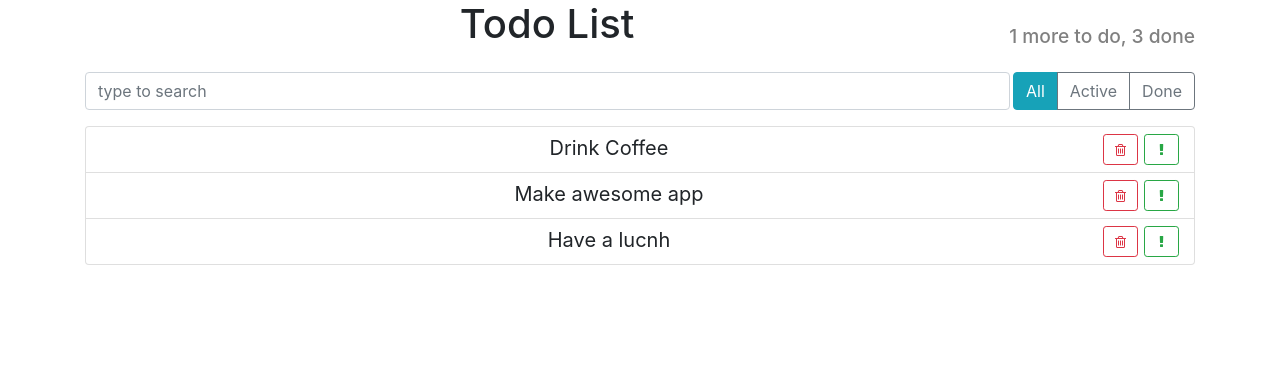
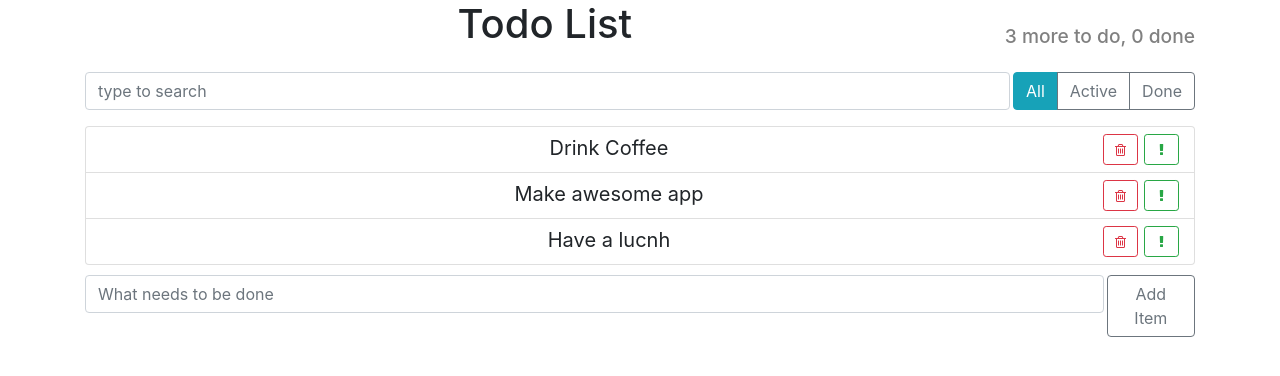
Before and after one commit to Skyfloow/react-todo, a React (Create React App) app in the folder react_v2/: page / in a window 1280 px wide. Shown: the top 376 px of the page. Built offline with nearby package versions, Linux system fonts and the light colour scheme.

Commit message:
Added a form for adding todo, reafctoring code

```diff
--- a/react_v2/src/App/App.js
+++ b/react_v2/src/App/App.js
@@ -4,43 +4,106 @@
 import SearchPanel from'../components/search-panel';
 import TodoList from '../components/todo-list';
 import ItemStatusFilter from '../components/item-status-filter';
+import ItemAddForm from '../components/item-add-form';
 
 export default class App extends Component {
 
+  maxId = 100;
+
   state = {
     todoData: [
-      {label: 'Drink Coffee', important: false, id: 'dc'},
-      {label: 'Make awesome app', important: true, id: 'map'},
-      {label: 'Have a lucnh', important: false, id: 'hal'}
+      this.createTodoItem('Drink Coffee'),
+      this.createTodoItem('Make awesome app'),
+      this.createTodoItem('Have a lucnh'),
     ]
+  };
+
+  createTodoItem(label) {
+    return {
+      label,
+      important: false,
+      done: false,
+      id: this.maxId++
+    };
   };
 
   deletItem = (id) => {
     this.setState(({todoData}) => {
-      const idx = todoData.findIndex((el) => el.id === id);
-      const newArray = [
-        ...todoData.slice(0, idx),
-        ...todoData.slice(idx + 1)
+      const idx = todoData.findIndex((el) => el.id === id),
+            newArr = [
+              ...todoData.slice(0, idx),
+              ...todoData.slice(idx + 1)
+            ];
+
+      return {
+        todoData: newArr
+      };
+    });
+  };
+
+  addItem = (text) => {
+    const newItem = this.createTodoItem(text);
+
+    this.setState(({ todoData }) => {
+      const newArr = [
+        ...todoData,
+        newItem
       ];
 
       return {
-        todoData: newArray
+        todoData: newArr
       };
+    });
+  };
+
+  toggleProperty = (arr, id, propName) => {
+    const idx = arr.findIndex((el) => el.id === id),
+            oldItem = arr[idx],
+            newItem = {...oldItem, [propName]: !oldItem[propName]};
+
+    return [
+      ...arr.slice(0, idx),
+      newItem,
+      ...arr.slice(idx + 1)
+    ];
+  };
+
+  onToggleImportant = (id) => {
+    this.setState(({todoData}) => {
+      return {
+        todoData: this.toggleProperty(todoData, id, 'important')
+      }
+    });
+  };
+
+  onToggleDone = (id) => {
+    this.setState(({todoData}) => {
+      return {
+        todoData: this.toggleProperty(todoData, id, 'done')
+      }
     });
   };
 
   render(){
 
+    const { todoData } = this.state,
+          doneCount = todoData.filter((el) => el.done).length,
+          todoCount = todoData.length - doneCount;
+
     return (
       <div className="App">
-        <AppHeader toDo={1} done={3} />
+        <AppHeader toDo={todoCount} done={doneCount} />
         <div className="top-panel d-flex">
           <SearchPanel />
           <ItemStatusFilter />
         </div>
 
-        <TodoList todos={this.state.todoData}
-                  onDeleted={this.deletItem} />
+        <TodoList todos={todoData}
+                  onDeleted={this.deletItem}
+                  onToggleDone={this.onToggleDone}
+                  onToggleImportant={this.onToggleImportant}
+                  />
+        <ItemAddForm onItemAdded={this.addItem}/>
       </div>
     );
   };
--- /dev/null
+++ b/react_v2/src/components/item-add-form/index.js
@@ -0,0 +1,3 @@
+import ItemAddForm from './item-add-form';
+
+export default ItemAddForm;
--- /dev/null
+++ b/react_v2/src/components/item-add-form/item-add-form.css
@@ -0,0 +1,10 @@
+.item-add-form {
+  margin-top: 10px;
+}
+.fa-plus-circle {
+  margin-left: 5px;
+}
+
+.item-add-form input {
+  margin-right: 3px;
+}
--- /dev/null
+++ b/react_v2/src/components/item-add-form/item-add-form.js
@@ -0,0 +1,36 @@
+import React, {Component} from 'react';
+import './item-add-form.css';
+
+export default class ItemAddForm extends Component {
+
+  state = {
+    label: ''
+  };
+
+  onLabelChange = (e) => {
+    this.setState({
+      label: e.target.value
+    });
+  };
+
+  onSubmit = (e) => {
+    e.preventDefault();
+    this.props.onItemAdded(this.state.label);
+  };
+
+  render () {
+    return (
+      <form className="item-add-form d-flex"
+            onSubmit={this.onSubmit}>
+        <input type="text"
+              className="form-control"
+              onChange={this.onLabelChange}
+              placeholder="What needs to be done"/>
+        <button className="btn btn-outline-secondary">
+          Add Item
+          {/* <i className="fa fa-plus-circle"></i> */}
+        </button>
+      </form>
+    );
+  };
+}
--- a/react_v2/src/components/todo-list-item/todo-list-item.js
+++ b/react_v2/src/components/todo-list-item/todo-list-item.js
@@ -1,53 +1,30 @@
-import React, { Component } from "react";
+import React from "react";
 import "./todo-list-item.css";
 
-export default class TodoListItem extends Component {
-
-  state = {
-      done: false,
-      important: false
-  };
-
-  onLabelClick = () => {
-    this.setState(({done}) => {
-      return {
-        done: !done
-      }
-    });
-  };
-
-  onMarkImportant = () => {
-    this.setState(({important}) => {
-      return {
-        important: !important
-      }
-    });
-  };
-
-  render() {
-    const { label, onDeleted } = this.props;
-    const { done, important } = this.state;
+ const TodoListItem = ({label, onDeleted, onToggleImportant, onToggleDone,
+                      important, done}) => {
 
     let classNames = 'todo-list-item';
+
     if(done) {
       classNames += ' done';
     }
 
     if(important){
-      classNames += ' important'
+      classNames += ' important';
     }
 
     return (
       <span className={classNames}>
         <span className="todo-list-item-label"
-          onClick={this.onLabelClick}>
+          onClick={onToggleDone}>
             {label}
         </span>
 
         <button
           type="button"
           className="btn btn-outline-success btn-sm float-right"
-          onClick={this.onMarkImportant}
+          onClick={onToggleImportant}
         >
           <i className="fa fa-exclamation" />
         </button>
@@ -61,5 +38,6 @@
         </button>
       </span>
     );
-  }
-}
+  };
+
+  export default TodoListItem;
--- a/react_v2/src/components/todo-list/todo-list.js
+++ b/react_v2/src/components/todo-list/todo-list.js
@@ -2,14 +2,17 @@
 import TodoListItem from '../todo-list-item/todo-list-item';
 import './todo-list.css';
 
-const TodoList = ({ todos, onDeleted }) => {
+const TodoList = ({ todos, onDeleted, onToggleDone, onToggleImportant }) => {
 
   const elemens = todos.map((item) => {
     const {id, ...itemProps} = item;
 
     return <li key={id} className='list-group-item'>
             <TodoListItem {...itemProps}
-            onDeleted={()=> onDeleted(id)} />
+            onDeleted={() => onDeleted(id)}
+            onToggleImportant={() => onToggleImportant(id)}
+            onToggleDone={() => onToggleDone(id)}
+            />
           </li>
   });
 
```
